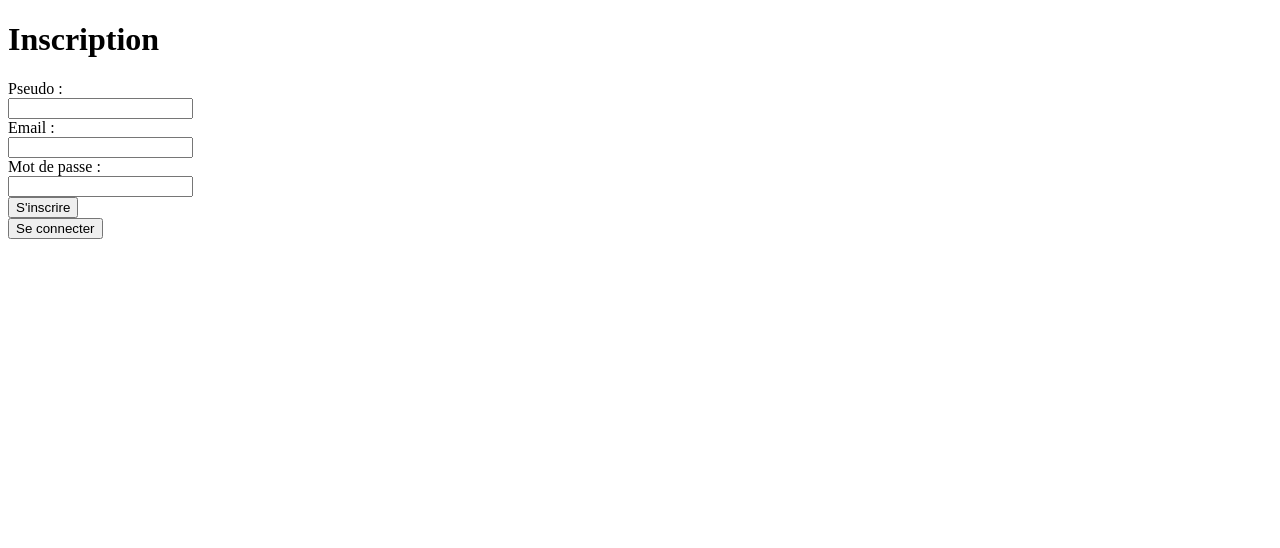
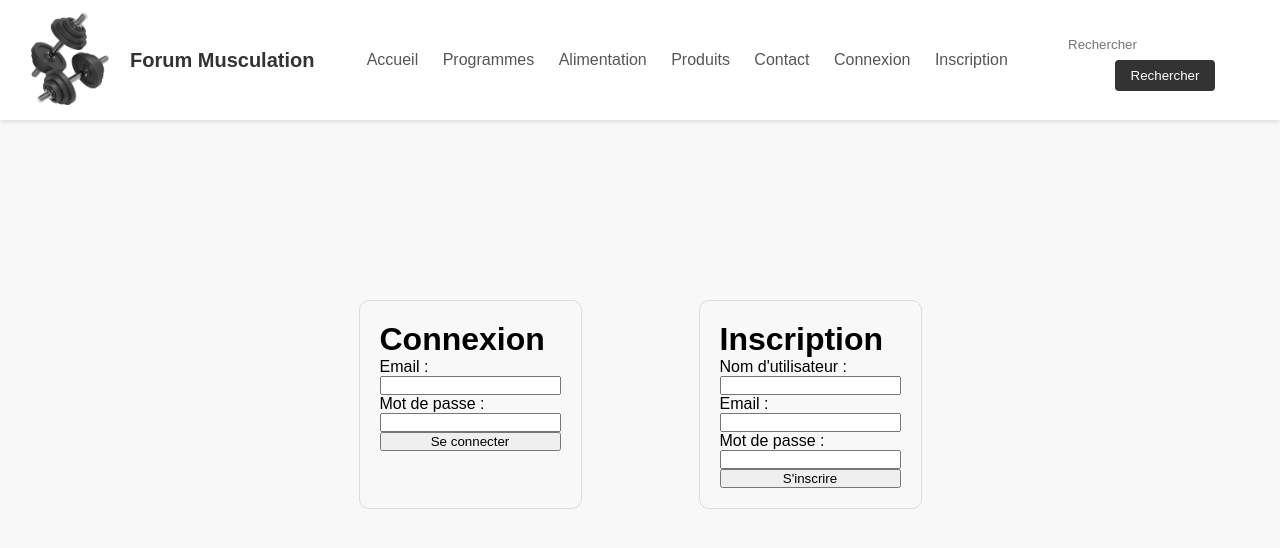
Before and after one commit to MattCrayston24/Crayston_Burle_KOJOK-TARRAF_Forum, a plain HTML site: page front/connexion.html in a window 1280 px wide. Drawn offline with Linux system fonts and the light colour scheme.

Commit message:
fix connexion problem

```diff
--- a/front/assets/css/index.css
+++ b/front/assets/css/index.css
@@ -120,3 +120,13 @@ body {
 .footer a:hover {
     color: #aaa;
 }
+
+form {
+    display: flex;
+    flex-direction: column;
+}
+.form-container {
+    border: 1px solid #ddd;
+    border-radius: 10px;
+    padding: 20px;
+}
--- a/front/connexion.html
+++ b/front/connexion.html
@@ -1,53 +1,75 @@
 <!DOCTYPE html>
-<html>
+<html lang="fr">
 <head>
+    <meta charset="UTF-8">
+    <meta http-equiv="X-UA-Compatible" content="IE=edge">
+    <meta name="viewport" content="width=device-width, initial-scale=1.0">
+    <link rel="stylesheet" href="assets/css/index.css">
     <title>Inscription / Connexion</title>
     <style>
-        .hidden {
-            display: none;
+        body {
+            display: flex;
+            justify-content: space-around;
+            padding: 50px;
+            margin: 0 250px 0 250px;
+            flex-wrap: wrap;
+        }
+        form {
+            display: flex;
+            flex-direction: column;
+        }
+        .form-container {
+            border: 1px solid #ddd;
+            border-radius: 10px;
+            padding: 20px;
+            position: relative;
+            top: 250px;
         }
     </style>
 </head>
 <body>
-    <div id="signup-form" class="hidden">
+    <header class="header">
+        <div class="logo">
+            <img src="assets/img/h.webp" alt="Logo">
+            <h1>Forum Musculation</h1>
+        </div>
+        <nav class="navbar">
+            <ul>
+                <li><a href="#">Accueil</a></li>
+                <li><a href="#">Programmes</a></li>
+                <li><a href="#">Alimentation</a></li>
+                <li><a href="#">Produits</a></li>
+                <li><a href="#">Contact</a></li>
+                <li><a href="/connexion">Connexion</a></li>
+                <li><a href="/inscription">Inscription</a></li>
+            </ul>
+        </nav>
+        <form class="search-form">
+            <input type="text" placeholder="Rechercher">
+            <button type="submit">Rechercher</button>
+        </form>
+    </header>
+    <div class="form-container">
+        <h1>Connexion</h1>
+        <form method="post">
+            <label for="email">Email :</label>
+            <input type="email" id="email" name="email" required>
+            <label for="password">Mot de passe :</label>
+            <input type="password" id="password" name="password" required>
+            <input type="submit" value="Se connecter">
+        </form>
+    </div>
+    <div class="form-container">
         <h1>Inscription</h1>
         <form method="post">
-            <label for="pseudo">Pseudo :</label><br>
-            <input type="text" id="pseudo" name="pseudo"><br>
-            <label for="email">Email :</label><br>
-            <input type="email" id="email" name="email"><br>
-            <label for="mot_de_passe">Mot de passe :</label><br>
-            <input type="password" id="mot_de_passe" name="mot_de_passe"><br>
+            <label for="username">Nom d'utilisateur :</label>
+            <input type="text" id="username" name="username" required>
+            <label for="signup-email">Email :</label>
+            <input type="email" id="signup-email" name="signup-email" required>
+            <label for="signup-password">Mot de passe :</label>
+            <input type="password" id="signup-password" name="signup-password" required>
             <input type="submit" value="S'inscrire">
         </form>
-        <button onclick="switchForms()">Se connecter</button>
     </div>
-    <div id="login-form" class="hidden">
-        <h1>Connexion</h1>
-        <form method="post">
-            <label for="email">Email :</label><br>
-            <input type="email" id="email" name="email"><br>
-            <label for="mot_de_passe">Mot de passe :</label><br>
-            <input type="password" id="mot_de_passe" name="mot_de_passe"><br>
-            <input type="submit" value="Se connecter">
-        </form>
-        <button onclick="switchForms()">S'inscrire</button>
-    </div>
-    <script>
-        var signupForm = document.getElementById('signup-form');
-        var loginForm = document.getElementById('login-form');
-
-        function switchForms() {
-            if (signupForm.classList.contains('hidden')) {
-                signupForm.classList.remove('hidden');
-                loginForm.classList.add('hidden');
-            } else {
-                signupForm.classList.add('hidden');
-                loginForm.classList.remove('hidden');
-            }
-        }
-
-        switchForms();
-    </script>
 </body>
 </html>
```
Also changed, not shown: front/index.html (+1 -1 lines), 2 other files.
